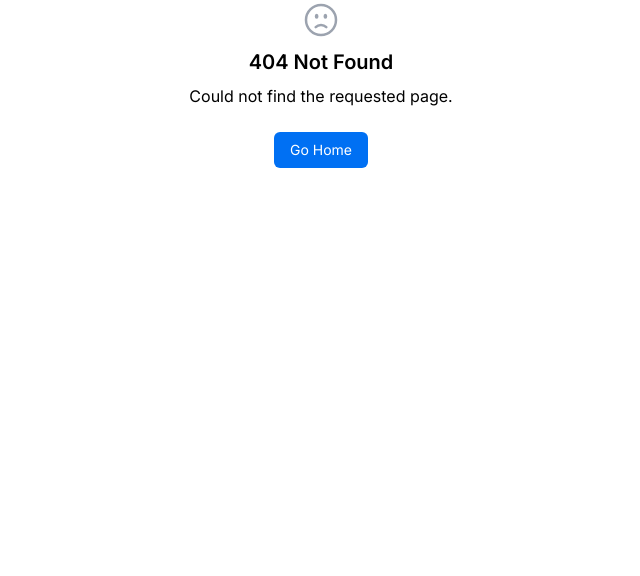
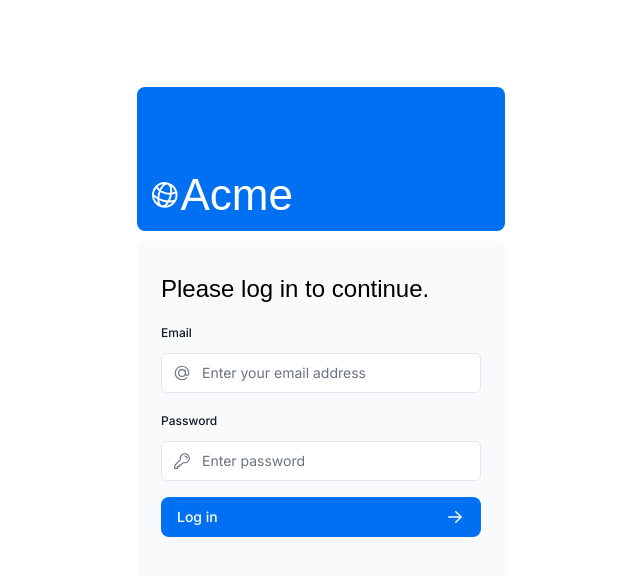
Before and after one commit to XanderL2/Next-Project, a Next.js app: page /login in a window 1280 px wide. Before the commit this address had no page. Shown: the top 576 px of the page, without its empty margins (319-959 px from the left). Built offline with nearby package versions, Linux system fonts and the light colour scheme; a web font is replaced by a local one.

Commit message:
Feat: Prelogin

```diff
--- a/app/lib/actions.ts
+++ b/app/lib/actions.ts
@@ -4,6 +4,8 @@
 import { revalidatePath } from "next/cache";
 import { redirect } from "next/navigation";
 import postgres from "postgres";
+import { signIn } from '@/auth';
+import { AuthError } from 'next-auth';
 
 const sql = postgres(process.env.POSTGRES_URL!, { ssl: 'require' });
 
@@ -89,3 +91,22 @@
   // await sql`DELETE FROM invoices WHERE id = ${id}`;
   // revalidatePath('/dashboard/invoices');
 }
+
+export async function authenticate(
+  prevState: string | undefined,
+  formData: FormData,
+) {
+  try {
+    await signIn('credentials', formData);
+  } catch (error) {
+    if (error instanceof AuthError) {
+      switch (error.type) {
+        case 'CredentialsSignin':
+          return 'Invalid credentials.';
+        default:
+          return 'Something went wrong.';
+      }
+    }
+    throw error;
+  }
+}
--- /dev/null
+++ b/app/login/page.tsx
@@ -0,0 +1,20 @@
+import AcmeLogo from '@/app/ui/acme-logo';
+import LoginForm from '@/app/ui/login-form';
+import { Suspense } from 'react';
+
+export default function LoginPage() {
+  return (
+    <main className="flex items-center justify-center md:h-screen">
+      <div className="relative mx-auto flex w-full max-w-[400px] flex-col space-y-2.5 p-4 md:-mt-32">
+        <div className="flex h-20 w-full items-end rounded-lg bg-blue-500 p-3 md:h-36">
+          <div className="w-32 text-white md:w-36">
+            <AcmeLogo />
+          </div>
+        </div>
+        <Suspense>
+          <LoginForm />
+        </Suspense>
+      </div>
+    </main>
+  );
+}
--- a/app/ui/dashboard/sidenav.tsx
+++ b/app/ui/dashboard/sidenav.tsx
@@ -1,9 +1,8 @@
 import Link from 'next/link';
-import dynamic from 'next/dynamic';
+import NavLinks from '@/app/ui/dashboard/nav-links';
 import AcmeLogo from '@/app/ui/acme-logo';
 import { PowerIcon } from '@heroicons/react/24/outline';
-
-const NavLinks = dynamic(() => import('@/app/ui/dashboard/nav-links'), { ssr: false });
+import { signOut } from '@/auth';
 
 export default function SideNav() {
   return (
@@ -19,8 +18,13 @@
       <div className="flex grow flex-row justify-between space-x-2 md:flex-col md:space-x-0 md:space-y-2">
         <NavLinks />
         <div className="hidden h-auto w-full grow rounded-md bg-gray-50 md:block"></div>
-        <form>
-          <button className="flex h-[48px] w-full grow items-center justify-center gap-2 rounded-md bg-gray-50 p-3 text-sm font-medium hover:bg-sky-100 hover:text-blue-600 md:flex-none md:justify-start md:p-2 md:px-3">
+        <form
+          action={async () => {
+            'use server';
+            await signOut({ redirectTo: '/' });
+          }}
+        >
+          <button className="flex h-[48px] grow items-center justify-center gap-2 rounded-md bg-gray-50 p-3 text-sm font-medium hover:bg-sky-100 hover:text-blue-600 md:flex-none md:justify-start md:p-2 md:px-3">
             <PowerIcon className="w-6" />
             <div className="hidden md:block">Sign Out</div>
           </button>
--- a/app/ui/login-form.tsx
+++ b/app/ui/login-form.tsx
@@ -1,3 +1,5 @@
+'use client';
+
 import { lusitana } from '@/app/ui/fonts';
 import {
   AtSymbolIcon,
@@ -5,11 +7,38 @@
   ExclamationCircleIcon,
 } from '@heroicons/react/24/outline';
 import { ArrowRightIcon } from '@heroicons/react/20/solid';
-import { Button } from './button';
+import { Button } from '@/app/ui/button';
+import { useState } from 'react';
+import { authenticate } from '@/app/lib/actions';
 
 export default function LoginForm() {
+  const [errorMessage, setErrorMessage] = useState<string | null>(null);
+  const [isPending, setIsPending] = useState(false);
+
+  async function handleSubmit(e: React.FormEvent<HTMLFormElement>) {
+    e.preventDefault();
+    setErrorMessage(null);
+    setIsPending(true);
+    const formData = new FormData(e.currentTarget);
+    // Fuerza la ruta relativa para evitar problemas de fetch/callbackUrl
+    formData.set('redirectTo', '/dashboard');
+    try {
+      // @ts-ignore
+      const error = await authenticate(undefined, formData);
+      if (error) {
+        setErrorMessage(error);
+      } else {
+        window.location.href = '/dashboard';
+      }
+    } catch (err) {
+      setErrorMessage('Something went wrong.');
+    } finally {
+      setIsPending(false);
+    }
+  }
+
   return (
-    <form className="space-y-3">
+    <form onSubmit={handleSubmit} className="space-y-3" noValidate>
       <div className="flex-1 rounded-lg bg-gray-50 px-6 pb-4 pt-8">
         <h1 className={`${lusitana.className} mb-3 text-2xl`}>
           Please log in to continue.
@@ -55,10 +84,22 @@
             </div>
           </div>
         </div>
-        <Button className="mt-4 w-full">
-          Log in <ArrowRightIcon className="ml-auto h-5 w-5 text-gray-50" />
+        {/* El input hidden de redirectTo ahora es fijo y relativo */}
+        <input type="hidden" name="redirectTo" value="/dashboard" />
+        <Button className="mt-4 w-full" aria-disabled={isPending} disabled={isPending}>
+          {isPending ? 'Logging in...' : (<><span>Log in</span> <ArrowRightIcon className="ml-auto h-5 w-5 text-gray-50" /></>)}
         </Button>
-        <div className="flex h-8 items-end space-x-1">
+        <div
+          className="flex h-8 items-end space-x-1"
+          aria-live="polite"
+          aria-atomic="true"
+        >
+          {errorMessage && (
+            <>
+              <ExclamationCircleIcon className="h-5 w-5 text-red-500" />
+              <p className="text-sm text-red-500">{errorMessage}</p>
+            </>
+          )}
         </div>
       </div>
     </form>
--- /dev/null
+++ b/auth.config.ts
@@ -0,0 +1,21 @@
+import type { NextAuthConfig } from 'next-auth';
+
+export const authConfig = {
+  pages: {
+    signIn: '/login',
+  },
+  callbacks: {
+    authorized({ auth, request: { nextUrl } }) {
+      const isLoggedIn = !!auth?.user;
+      const isOnDashboard = nextUrl.pathname.startsWith('/dashboard');
+      if (isOnDashboard) {
+        if (isLoggedIn) return true;
+        return false;
+      } else if (isLoggedIn) {
+        return Response.redirect(new URL('/dashboard', nextUrl));
+      }
+      return true;
+    },
+  },
+  providers: [],
+} satisfies NextAuthConfig;
--- /dev/null
+++ b/auth.ts
@@ -0,0 +1,42 @@
+import NextAuth from 'next-auth';
+import Credentials from 'next-auth/providers/credentials';
+import { authConfig } from './auth.config';
+import { z } from 'zod';
+import type { User } from '@/app/lib/definitions';
+import bcrypt from 'bcryptjs';
+import postgres from 'postgres';
+
+const sql = postgres(process.env.POSTGRES_URL!, { ssl: 'require' });
+
+async function getUser(email: string): Promise<User | undefined> {
+  try {
+    const user = await sql<User[]>`SELECT * FROM users WHERE email=${email}`;
+    return user[0];
+  } catch (error) {
+    console.error('Failed to fetch user:', error);
+    throw new Error('Failed to fetch user.');
+  }
+}
+
+export const { auth, signIn, signOut } = NextAuth({
+  ...authConfig,
+  providers: [
+    Credentials({
+      async authorize(credentials) {
+        const parsedCredentials = z
+          .object({ email: z.string().email(), password: z.string().min(6) })
+          .safeParse(credentials);
+
+        if (parsedCredentials.success) {
+          const { email, password } = parsedCredentials.data;
+          const user = await getUser(email);
+          if (!user) return null;
+          const passwordsMatch = await bcrypt.compare(password, user.password);
+          if (passwordsMatch) return user;
+        }
+        console.log('Invalid credentials');
+        return null;
+      },
+    }),
+  ],
+});
--- a/package.json
+++ b/package.json
@@ -12,7 +12,7 @@
     "bcryptjs": "^3.0.2",
     "clsx": "^2.1.1",
     "next": "14.2.3",
-    "next-auth": "5.0.0-beta.25",
+    "next-auth": "5.0.0-beta.27",
     "postcss": "8.5.1",
     "postgres": "^3.4.5",
     "react": "18.2.0",
```
Also changed, not shown: middleware.ts (added, +8 -0 lines), 1 other file (tests, documents, lock files or other folders).
